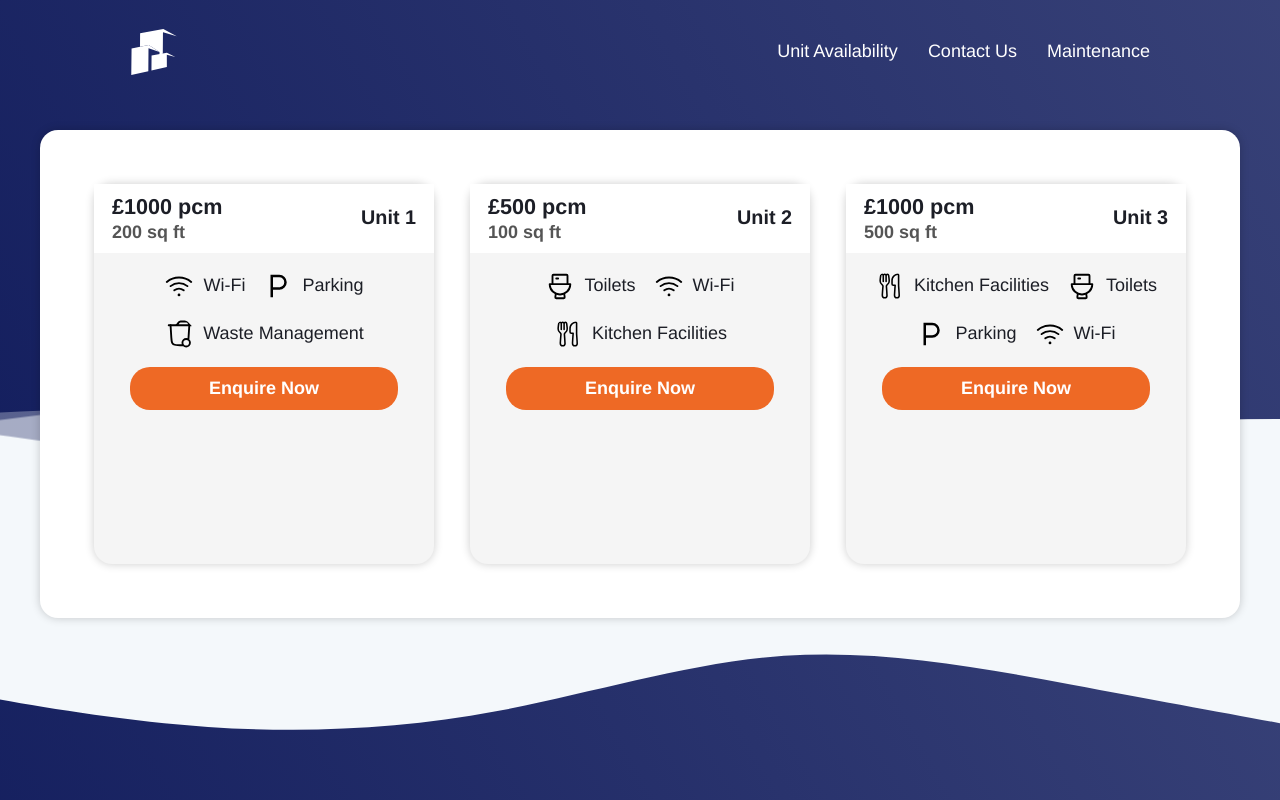
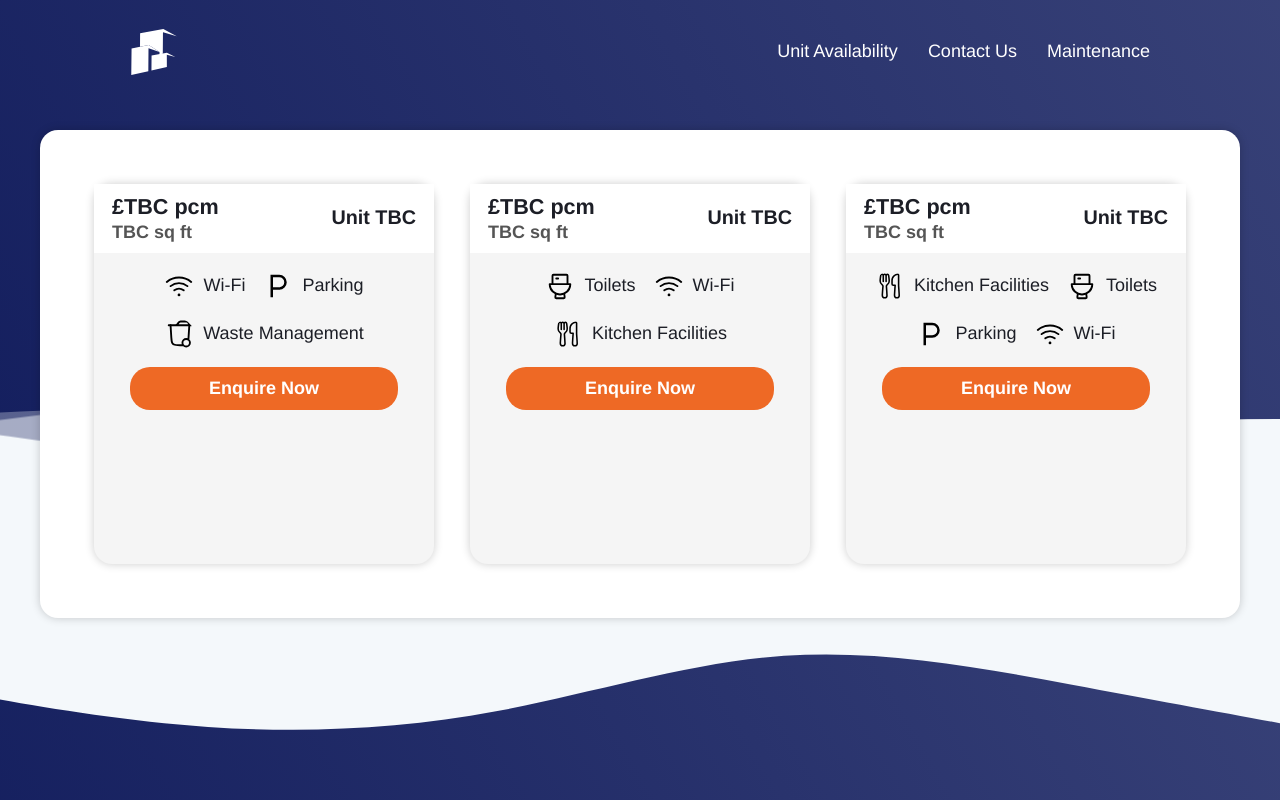
Before and after one commit to candwberry/astrabusinesscentre, a SvelteKit app: page /unit-availability in a window 1280 px wide. Shown: the top 800 px of the page. Built offline with nearby package versions, Linux system fonts and the light colour scheme.

Commit message:
📝 Replaced unit data with TBC

```diff
--- a/src/routes/unit-availability/+page.svelte
+++ b/src/routes/unit-availability/+page.svelte
@@ -20,11 +20,11 @@
 				<enhanced:img src="/static/jpg/astra-business-centre-office.jpg" alt="Astra Business Centre Office" />
 				<div style="padding: 0.5rem 1rem; background-color: white; width: 100%; display: flex; flex-direction: row; justify-content: space-between; align-items: center;">
 					<div>
-						<p style="font-weight: 700; font-size: 1.2rem;">£{unit.price} pcm</p>
-						<p style="font-weight: 600; color: #555">{unit.sq_ft} sq ft</p>
+						<p style="font-weight: 700; font-size: 1.2rem;">£{"TBC"} pcm</p>
+						<p style="font-weight: 600; color: #555">{"TBC"} sq ft</p>
 					</div>
 					<div>
-						<p style="font-size: 1.1rem; font-weight: 600;">{unit.name}</p>
+						<p style="font-size: 1.1rem; font-weight: 600;">{"Unit TBC"}</p>
 
 					</div>
 				</div>
```
